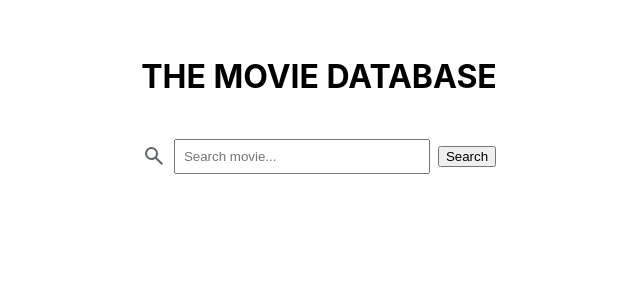
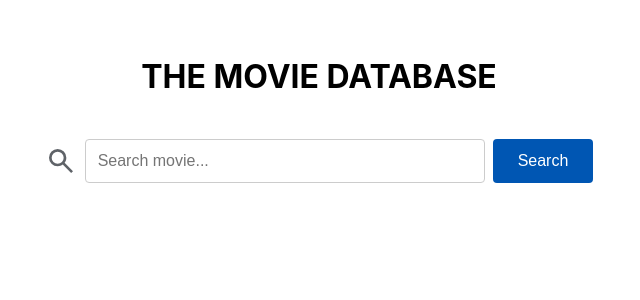
Before and after one commit to Nervall/movie_database, a React (Vite) app: page / in a window 1280 px wide. Shown: the top 300 px of the page, without its empty margins (321-961 px from the left). Built offline with nearby package versions, Linux system fonts and the light colour scheme; no server answers.

Commit message:
Added better styling to searchInput component
Improved styling to input and button element. Also make it look
better in smaller resolutions.

```diff
--- a/src/components/searchInput.css
+++ b/src/components/searchInput.css
@@ -4,8 +4,57 @@
     justify-content: center;
 }
 
+.search-wrapper > img {
+    width: 2rem;
+}
+
 .search-input {
-    padding: 0.5rem;
-    min-width: 16rem;
+    box-sizing: border-box;
+    padding: 0.75rem;
+    width: 100%;
+    font-size: 1rem;
+    max-width: 25rem;
     margin: 1rem 0.5rem;
+    border: 1px solid #ccc;
+    border-radius: 0.25rem;
+    transition: all 0.3s ease;
 }
+
+.search-input:focus {
+    outline: 1px solid #0056b3;;
+    border-color: #0056b3;;
+}
+
+.search-button {
+    display: inline-block;
+    padding: 0.75rem 1.5rem;
+    font-size: 16px;
+    color: #ffffff;
+    background-color: #0056b3;
+    border: 1px solid transparent;
+    border-radius: 0.25rem;
+    text-align: center;
+    text-decoration: none;
+    cursor: pointer;
+    transition: background-color 0.3s ease  ;
+}
+
+.search-button:hover, .search-button:focus {
+    background-color: #006fe6;
+}
+
+.search-button:focus {
+    outline: 1px solid #000;
+}
+
+@media screen and (max-width: 500px) {
+    .search-wrapper {
+        flex-direction: column;
+    }
+    .search-wrapper > img {
+        display: none;
+    }
+    .search-button {
+        width: 100%;
+    }
+}
--- a/src/components/searchInput.tsx
+++ b/src/components/searchInput.tsx
@@ -23,7 +23,7 @@ const SearchInput = ({ name = "search", placeholder = "Search...", handleSearch
           onChange={(e) => setSearchValue(e.target.value)}
           placeholder={placeholder}
         />
-        <button type="submit">Search</button>
+        <button type="submit" className='search-button'>Search</button>
       </form>
     );
   };
```
